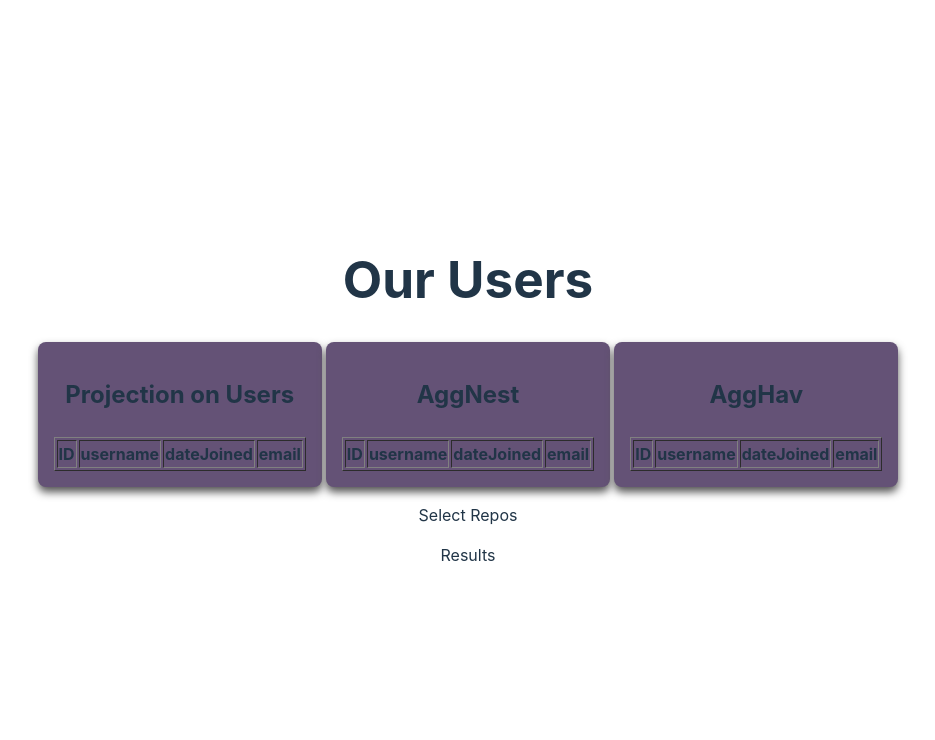
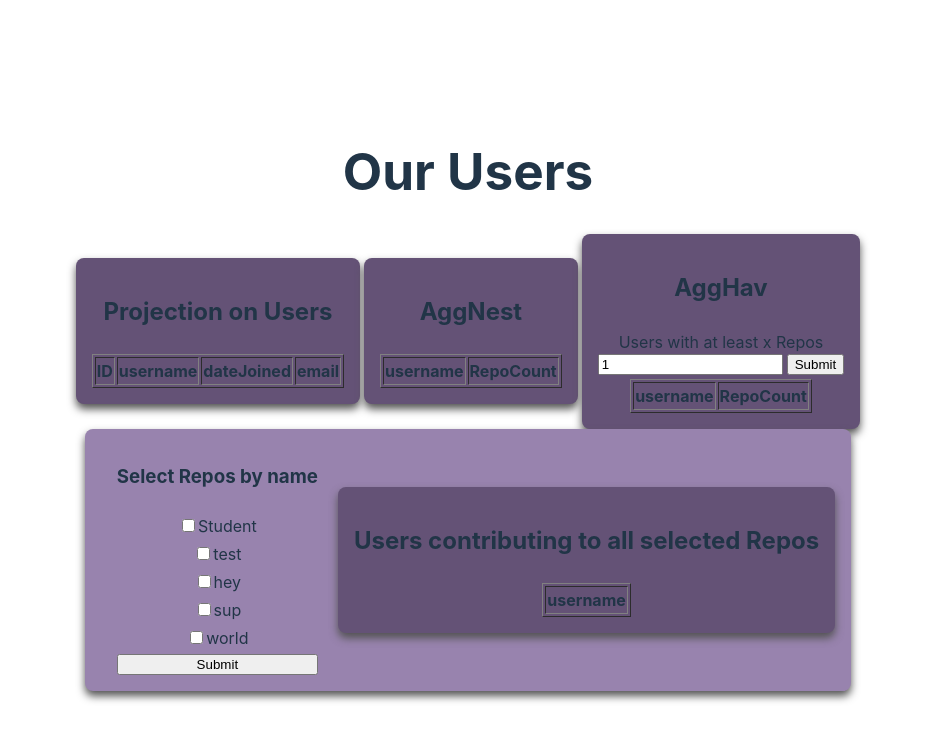
Before and after one commit to soupshell/CPSC304-Version-Control-Project, a React (Vite) app in the folder frontend/: page /UsersList in a window 1280 px wide. Shown: the top 740 px of the page, without its empty margins (172-1107 px from the left). Built offline with nearby package versions, Linux system fonts and the light colour scheme.

Commit message:
Added Division query selector boxes and tested on submit option

```diff
--- a/frontend/src/App.css
+++ b/frontend/src/App.css
@@ -13,6 +13,20 @@
   gap: 4px;
 }
 
+.divisionDivider {
+  display: flex;
+  justify-content: center;
+  align-items: center;
+  flex-direction: row;
+  gap: 4px;
+  border-radius: 0.5rem;
+  background-color: #9883ae;
+  box-shadow: 0px 5px 8px #525252;
+  padding-left: 1rem;
+  padding-right: 1rem;
+
+}
+
 .centerColDiv {
   border-radius: 0.5rem;
   background-color: #645276;
@@ -21,6 +35,16 @@
   padding: 1rem;
   justify-content: center;
   align-items: center;
+  flex-direction: column;
+  gap: 4px;
+}
+
+.checkboxList {
+  border-radius: 0.5rem;
+  display: flex;
+  padding: 1rem;
+  justify-content: left;
+  align-items: left;
   flex-direction: column;
   gap: 4px;
 }
--- a/frontend/src/components/AggHav.jsx
+++ b/frontend/src/components/AggHav.jsx
@@ -1,16 +1,28 @@
 
 function AggHav(props) {
+  //TODO handelSubmit and handleChange
+  const handleSubmit = (e) => {
+    console.log('AGGHAV Called');
+  }
+  const handleChange = (e) => {
+
+  }
 
    return (
       <div className="centerColDiv">
       <h2>AggHav</h2>
+      <form onSubmit={handleSubmit}>
+      <label> Users with at least x Repos </label>
+      <div className="centerDiv">
+        <input type="number" value='1' onChange={handleChange} />
+        <input type="submit" value="Submit" />
+      </div>
+      </form>
         <table id="aggregation-having" border="1">
             <thead>
                 <tr>
-                    <th>ID</th>
-                    <th>username</th>
-                    <th>dateJoined</th>
-                    <th>email</th>
+                <th>username</th>
+                <th>RepoCount</th>
                 </tr>
             </thead>
             <tbody>
--- a/frontend/src/components/AggNest.jsx
+++ b/frontend/src/components/AggNest.jsx
@@ -7,10 +7,8 @@ function AggNest(props) {
         <table id="aggregation-nested" border="1">
             <thead>
                 <tr>
-                    <th>ID</th>
                     <th>username</th>
-                    <th>dateJoined</th>
-                    <th>email</th>
+                    <th>RepoCount</th>
                 </tr>
             </thead>
             <tbody>
--- /dev/null
+++ b/frontend/src/components/Division.jsx
@@ -0,0 +1,70 @@
+import {useState} from 'react';
+
+function Division(props) {
+   const [selectedIds, setSelectedIds] = useState([]);
+   const handleCheckboxChange = (event) => {
+      const checkedId = event.target.value;
+      if(event.target.checked){
+         setSelectedIds([...selectedIds,checkedId])
+      }else{
+         setSelectedIds(selectedIds.filter(id=>id !== checkedId))
+      }
+   }
+
+   const handleSubmit = (e) => {
+      console.log(selectedIds);
+   }
+
+   const repos = [
+      {
+        id: "1",
+        name: "Student",
+      },{
+         id: "2",
+         name: "test",
+       },{
+         id: "3",
+         name: "hey",
+       },{
+         id: "4",
+         name: "sup",
+       },{
+         id: "5",
+         name: "world",
+       }
+    ];
+
+   const checkboxList = repos.map((repo, index) => (
+      <label key={repo.id}>
+        <input type="checkbox" value={repo.id} onChange={(e) => handleCheckboxChange(e)} />
+        {repo.name}
+      </label>
+    ));
+
+
+   return (
+     <div className="divisionDivider">
+      <form className='checkboxList' onSubmit={(e) => handleSubmit(e)}>
+         <h3>Select Repos by name</h3>
+         {checkboxList}
+         <input type="submit" value="Submit" />
+      </form>
+
+      <div className="centerColDiv">
+      <h2>Users contributing to all selected Repos</h2>
+        <table id="aggregation-nested" border="1">
+            <thead>
+                <tr>
+                    <th>username</th>
+                </tr>
+            </thead>
+            <tbody>
+            </tbody>
+        </table>
+      </div>
+     </div>
+
+   )
+ }
+
+ export default Division;
--- a/frontend/src/pages/UsersList.jsx
+++ b/frontend/src/pages/UsersList.jsx
@@ -1,6 +1,7 @@
 import Projection from '../components/Projection';
 import AggNest from '../components/AggNest';
 import AggHav from '../components/AggHav';
+import Division from '../components/Division';
 
 
 function UsersList(props) {
@@ -15,10 +16,7 @@ function UsersList(props) {
        </div>
 
        <div className="centerDiv">
-        <div>
-          <p>Select Repos</p>
-          <p>Results</p>
-        </div>
+        <Division />
        </div>
      </>
    )
```
